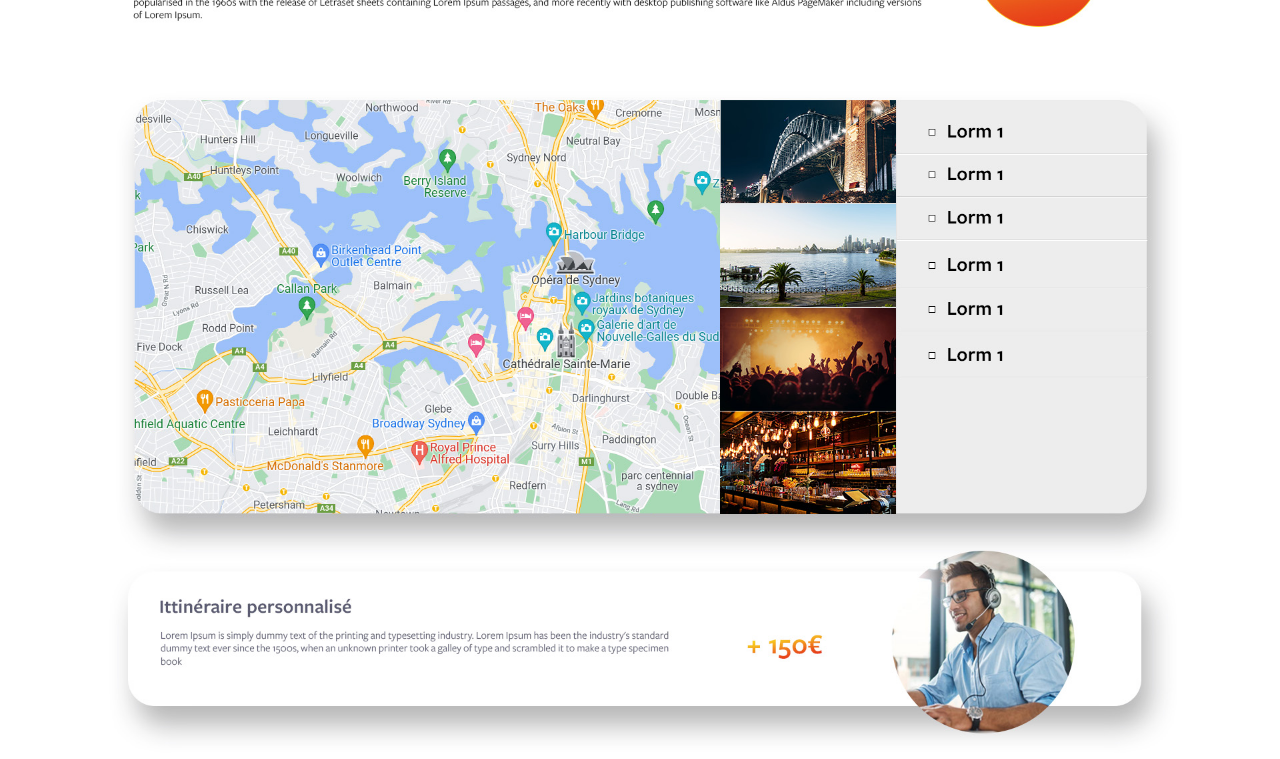
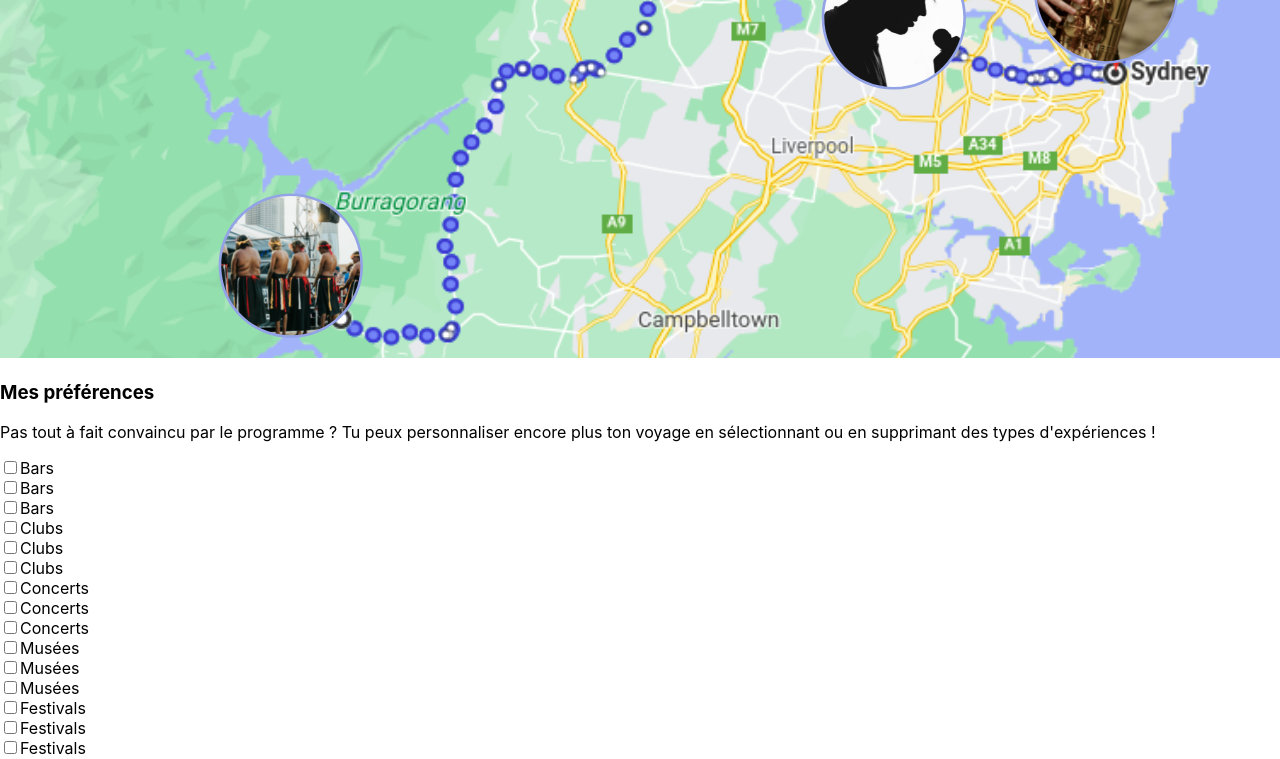
Before and after one commit to ClementDalrue/coding-stones, a React (Vite) app: page /details in a window 1280 px wide. Shown: the part 655-1414 px from the top of the page. Built offline with nearby package versions, Linux system fonts and the light colour scheme.

Commit message:
import logo

```diff
--- a/src/App.jsx
+++ b/src/App.jsx
@@ -1,7 +1,7 @@
 import "./App.css";
 import { BrowserRouter, Route, Routes } from "react-router-dom";
 import HomePage from "./HomePage";
-import Details from "./details";
+import Details from "./Details";
 import Propositions from "./Propositions";
 
 function App() {
--- a/src/details.jsx
+++ b/src/Details.jsx
@@ -5,6 +5,8 @@
 import londres from "./londres.png";
 import newyork from "./newyork.png";
 import mick from "./mick.jpeg";
+
+const activities=["Bars", "Clubs", "Concerts", "Musées", "Festivals", "opéra"];
 
 const Details = () => {
   const [carte, setCarte] = useState(Sydney);
@@ -21,7 +23,7 @@
   return (
     <div className="details-container">
       <div className="details-header">
-        <img src={details} alt="" className="details-bg-img" />
+        <img src={Details} alt="" className="details-bg-img" />
         <h2>Mon parcours</h2>
         <div clasName="details-elements-container">
           <div className="carte-container"></div>
@@ -39,40 +41,30 @@
             d'expériences !{" "}
           </p>
           <form>
+          {activities.map((activitie) => (
             <div className="preferences-container">
               <span>
                 <input
                   onChange={() => onCarteClick(londres)}
                   type="checkbox"
-                  id="bars"
+                  id={activitie}
                 />
-                <label for="bars">Bars</label>
+                <label for={activitie}>{activitie}</label>
               </span>
               <span>
                 <input
                   onChange={() => setCarte(`${newyork}`)}
                   type="checkbox"
-                  id="clubs"
+                  id={activitie}
                 />
-                <label for="clubs">Clubs</label>
+                <label for={activitie}>{activitie}</label>
               </span>
               <span>
-                <input type="checkbox" id="concerts" />
-                <label for="concerts">Concerts</label>
-              </span>
-              <span>
-                <input type="checkbox" id="musees" />
-                <label for="concerts">Musées</label>
-              </span>
-              <span>
-                <input type="checkbox" id="festivals" />
-                <label for="concerts">Festivals</label>
-              </span>
-              <span>
-                <input type="checkbox" id="opera" />
-                <label for="concerts">Opéra</label>
+                <input type="checkbox" id={activitie} />
+                <label for={activitie}>{activitie}</label>
               </span>
             </div>
+          ))}
             <div>
               <button type="submit">Ok</button>
             </div>
--- a/src/HomePage.jsx
+++ b/src/HomePage.jsx
@@ -1,5 +1,6 @@
 import React, { useState } from "react";
 import { Link } from 'react-router-dom';
+import logo from "./logo.svg";
 
 const musicGenres = ["Blues", "Jazz", "Rap", "Reggae", "Rock"];
 
@@ -10,6 +11,7 @@
   return (
     <div className="homepage">
       <div className="homepage-container">
+        <img src={logo} alt="Logo of the website StepSound"/>
         <label>Faites le choix d'un thème musical et on vous emmène</label>
         <form className="homepage-form">
           <div className="homepage-form-container">
@@ -19,6 +21,7 @@
                 <input
                   className="homepage-form-input"
                   type="checkbox"
+                  required
                   name={genre}
                   id={genre}
                   value={genre}
@@ -34,9 +37,13 @@
             id="budget"
             placeholder="Votre budget"
           />
-          <button className="homepage-form-button" type="submit">
+
+          <hr/>
+
+          <Link to="/Propositions"><button className="homepage-form-button" type="submit">
             GO
           </button>
+          </Link>
         </form>
       </div>
     </div>
```
Also changed, not shown: src/settings.jsx (deleted, +0 -22 lines), src/logo.svg.
